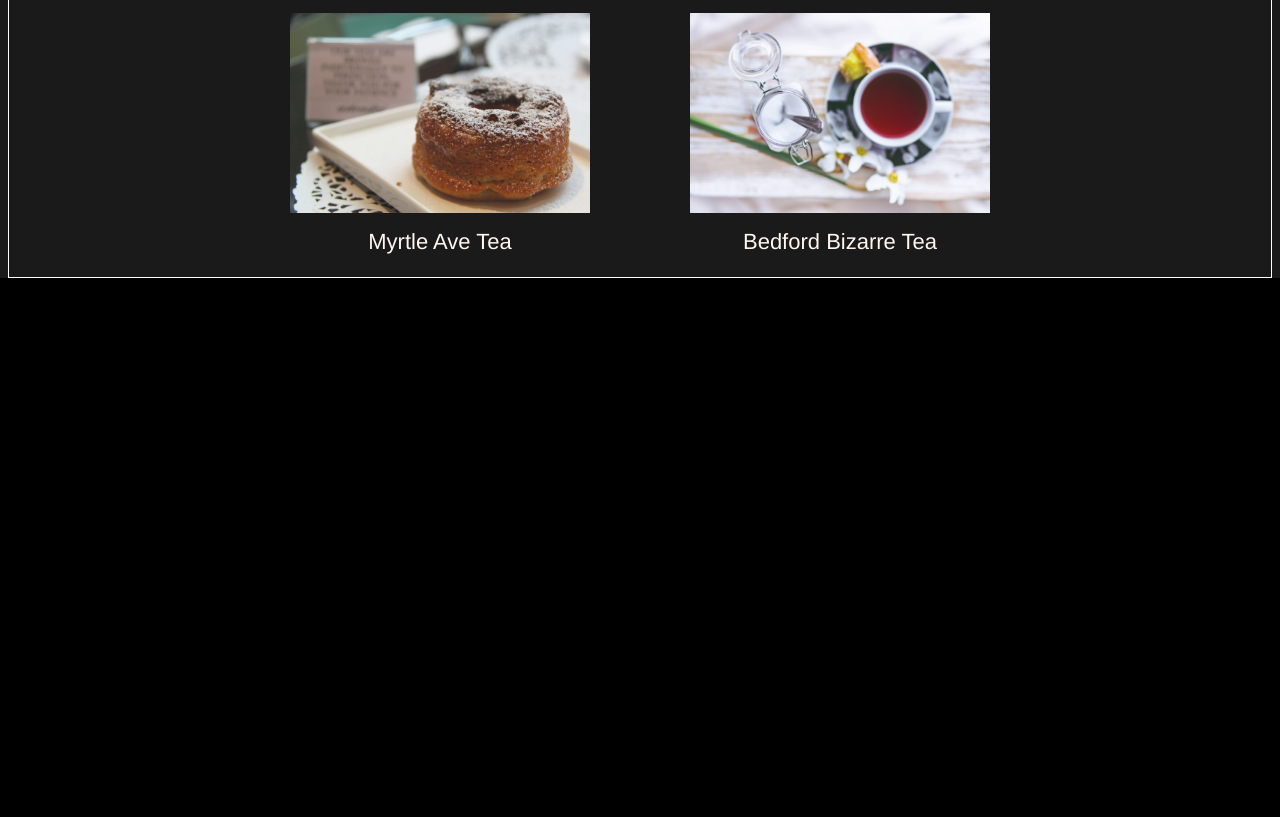
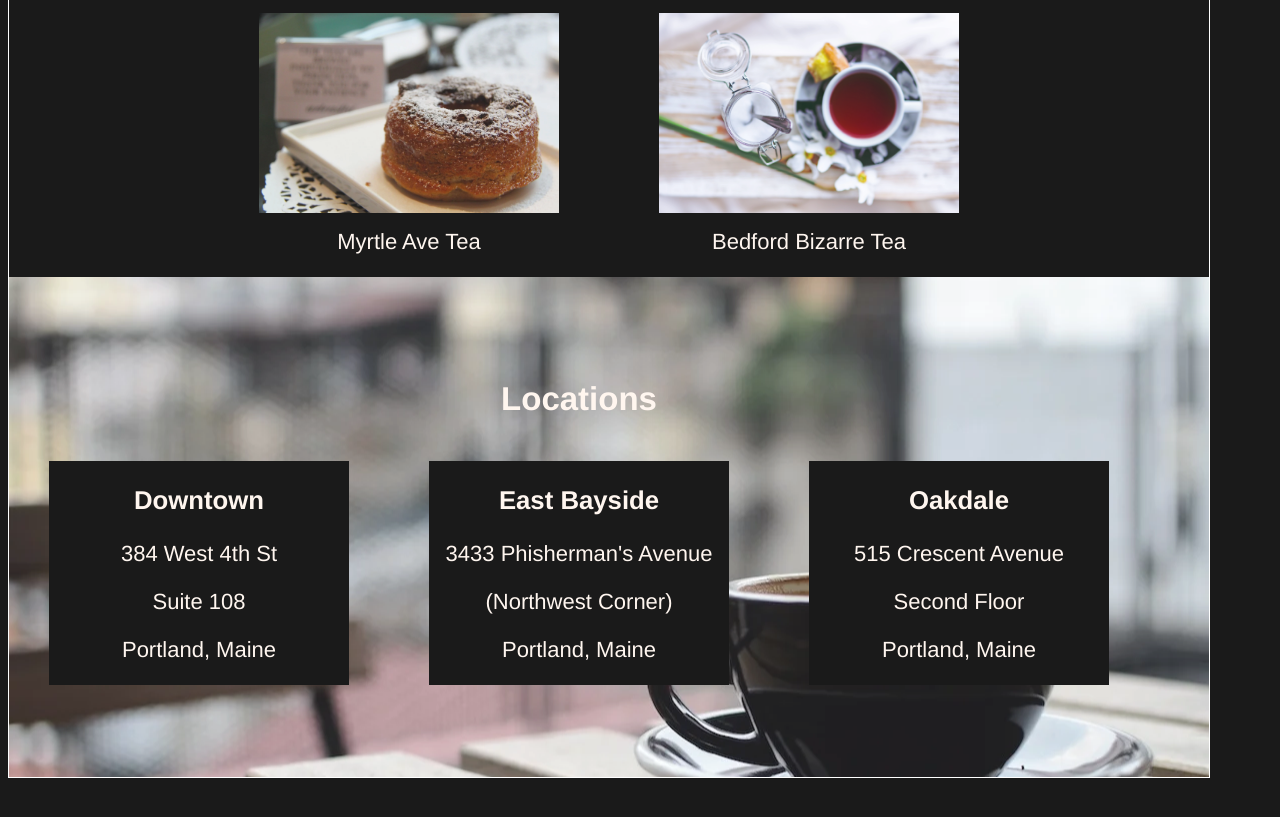
Before and after one commit to jameslavis26/jameslavis26.github.io, a plain HTML site: page index.html in a window 1280 px wide. Shown: the part 1241-2058 px from the top of the page. Before the commit the page ends 1519 px from the top, so only its background shows below. Drawn offline with Linux system fonts and the light colour scheme.

Commit message:
Locations Added

```diff
--- a/index.html
+++ b/index.html
@@ -52,6 +52,29 @@
             </div>
             </section>
             <section id = "locations">
+                <div id = "container">
+                    <h1>Locations</h1>
+                    <div id = "addresses">
+                        <div class = "address">
+                            <h3>Downtown</h3>
+                            <p>384 West 4th St</p>
+                            <p>Suite 108</p>
+                            <p>Portland, Maine</p>
+                        </div>
+                        <div class = "address">
+                            <h3>East Bayside</h3>
+                            <p>3433 Phisherman's Avenue</p>
+                            <p>(Northwest Corner)</p>
+                            <p>Portland, Maine</p>
+                        </div>
+                        <div class = "address">
+                            <h3>Oakdale</h3>
+                            <p>515 Crescent Avenue</p>
+                            <p>Second Floor</p>
+                            <p>Portland, Maine</p>
+                        </div>
+                    </div>
+                </div>
             </section>
         </main>
         <!-- Footer will ocntain the contact details section and the copyright section-->
--- a/resources/css/style.css
+++ b/resources/css/style.css
@@ -46,6 +46,7 @@ main{
     position:relative;
     top:69px;
     display:block;
+    width: 1200px;
 }
 
 /* Styles Mission Statement*/
@@ -80,3 +81,27 @@ main{
     height:auto;
     padding:10px;
 }
+
+/*Styles the locations section*/
+#locations{
+    height:500px;
+    background-image: url(../media/images/img-locations-background.webp);
+    display:flex;
+    align-items:center;
+    background-position:center;
+}
+
+#addresses{
+    display:flex;
+    justify-content:center;
+}
+
+.address{
+    background-color: black;
+    width:300px;
+    margin:15px 40px;
+}
+
+footer{
+    height:100px;
+}
```
